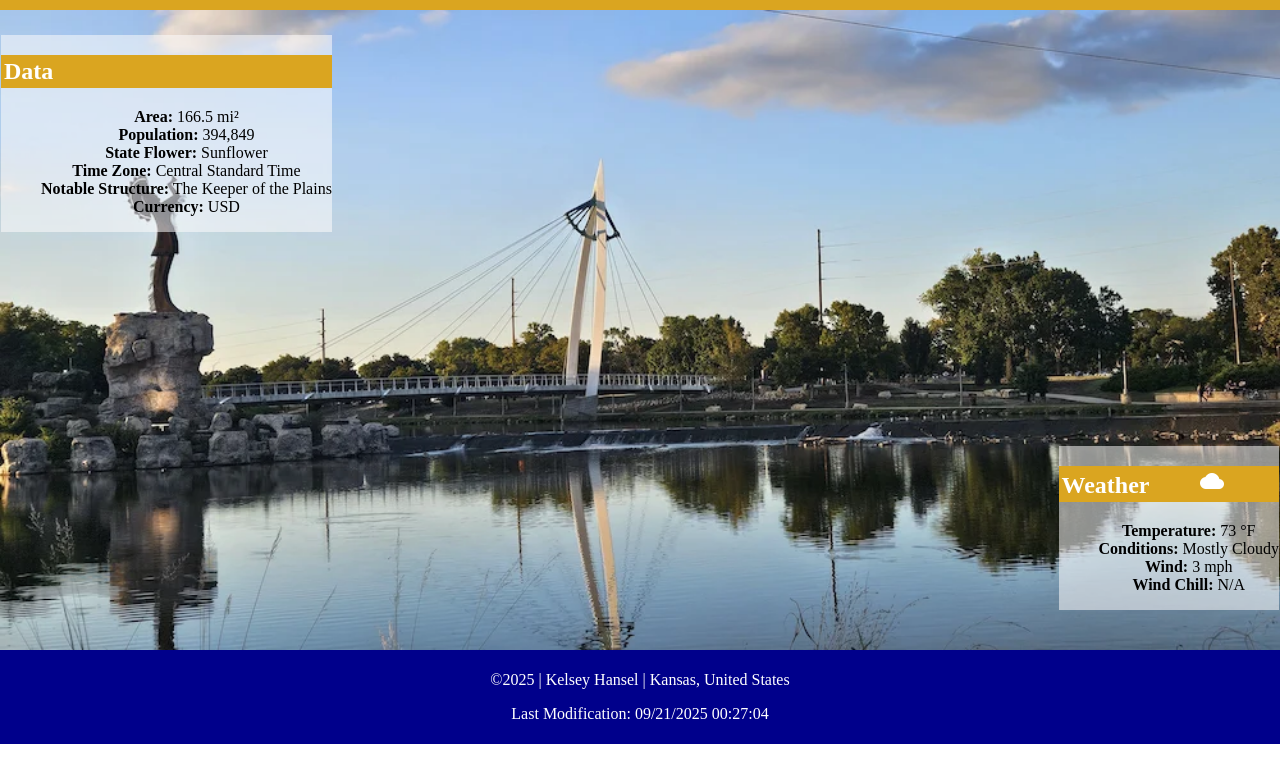
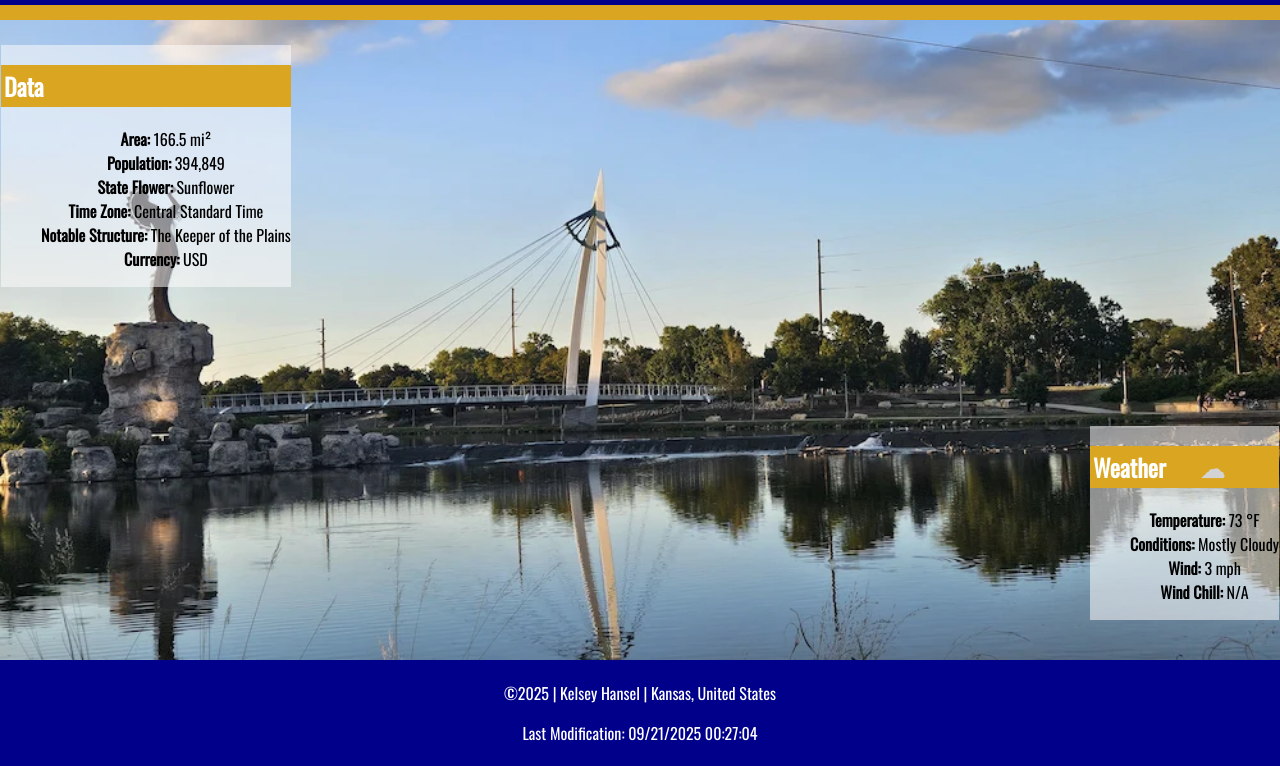
Before and after one commit to Kelsey-Hansel/wdd131, a plain HTML site: page place.html in a window 1280 px wide. Shown: the part 95-861 px from the top of the page. Before the commit the page ends 839 px from the top, so only its background shows below. Drawn offline with nearby package versions, Linux system fonts and the light colour scheme.

Commit message:
adjustments to week 3 country page.

```diff
--- a/place.html
+++ b/place.html
@@ -6,8 +6,10 @@
     <title>Country Page</title>
     <meta name="description" content="A page with information about Wichita, Kansas.">
     <meta name="author" content="Kelsey Hansel">
+    <link rel="preconnect" href="https://fonts.googleapis.com">
+    <link rel="preconnect" href="https://fonts.gstatic.com" crossorigin>
+    <link href="https://fonts.googleapis.com/css2?family=Oswald:wght@400,600&display=swap" rel="stylesheet">
     <link rel="stylesheet" href="styles/place.css">
-    <link href="https://fonts.googleapis.com/icon?family=Material+Icons" rel="stylesheet">
     <script src="scripts/place.js" defer></script>
 </head>
 <body>
@@ -32,7 +34,7 @@
                 </ul>
             </section>
             <section class="weather">
-                <h2>Weather <span class="material-icons">cloud</span></h2>
+                <h2>Weather</h2>
                 <svg xmlns="http://www.w3.org/2000/svg" viewBox="0 -950 950 950" height="150" width="500" fill="#D3D3D3">
                 <path d="M260-160q-91 0-155.5-63T40-377q0-78 47-139t123-78q25-92 100-149t170-57q117 0 198.5 81.5T760-520q69 8 114.5 59.5T920-340q0 75-52.5 127.5T740-160H260Z"/>
                 </svg>
--- a/styles/place.css
+++ b/styles/place.css
@@ -1,6 +1,7 @@
-* {
+:root {
     --primary-color: darkblue;
     --secondary-color: goldenrod;
+    font-family: "Oswald", sans-serif;
 }
 
 body {
@@ -96,7 +97,9 @@ footer {
         display: none;
     }
 
-    .material-icons {
-        padding-left: 45px;
+    .weather h2::after{
+       content: "☁";
+       color: lightgray;
+       padding-left: 35px;
     }
 }
```
Also changed, not shown: images/cloud.png (deleted).
